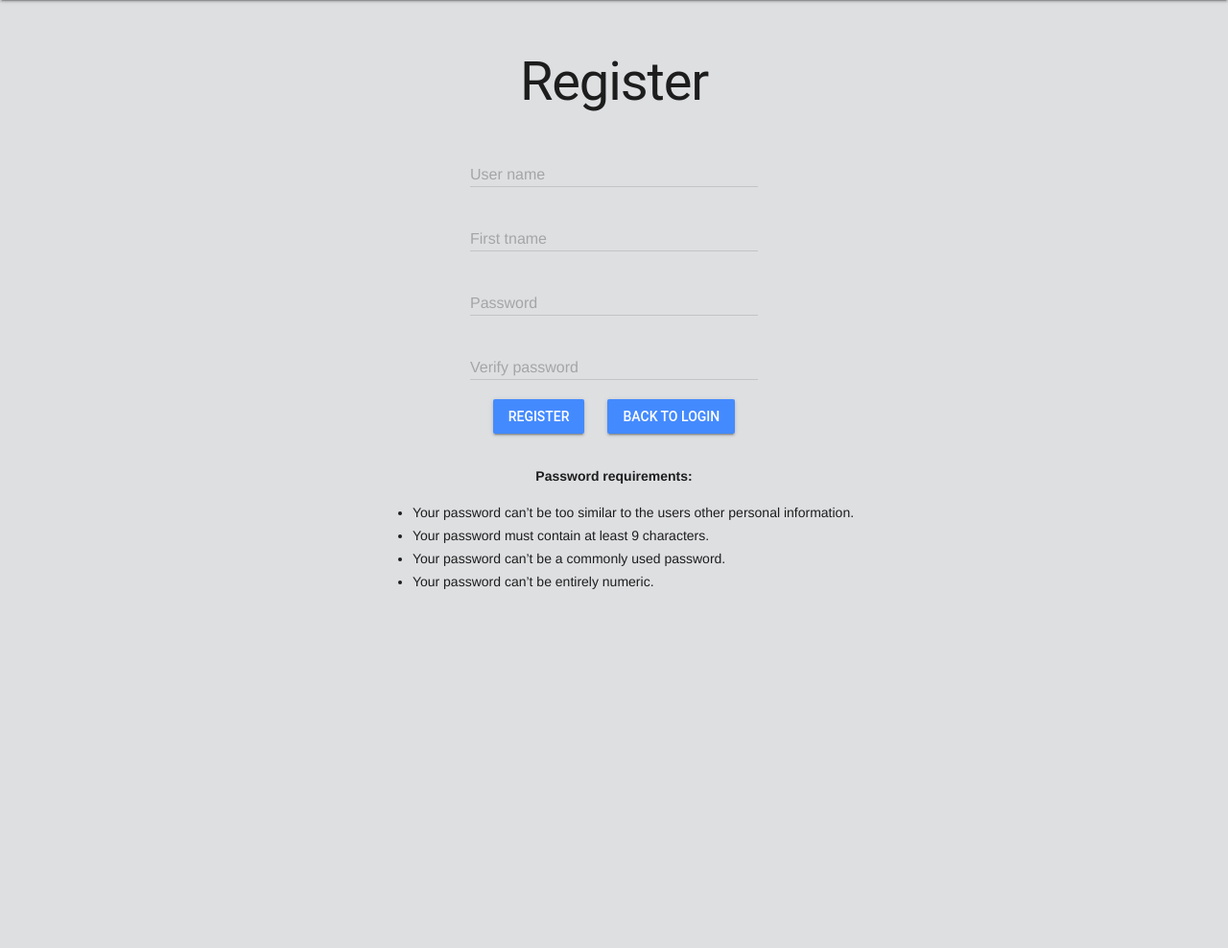
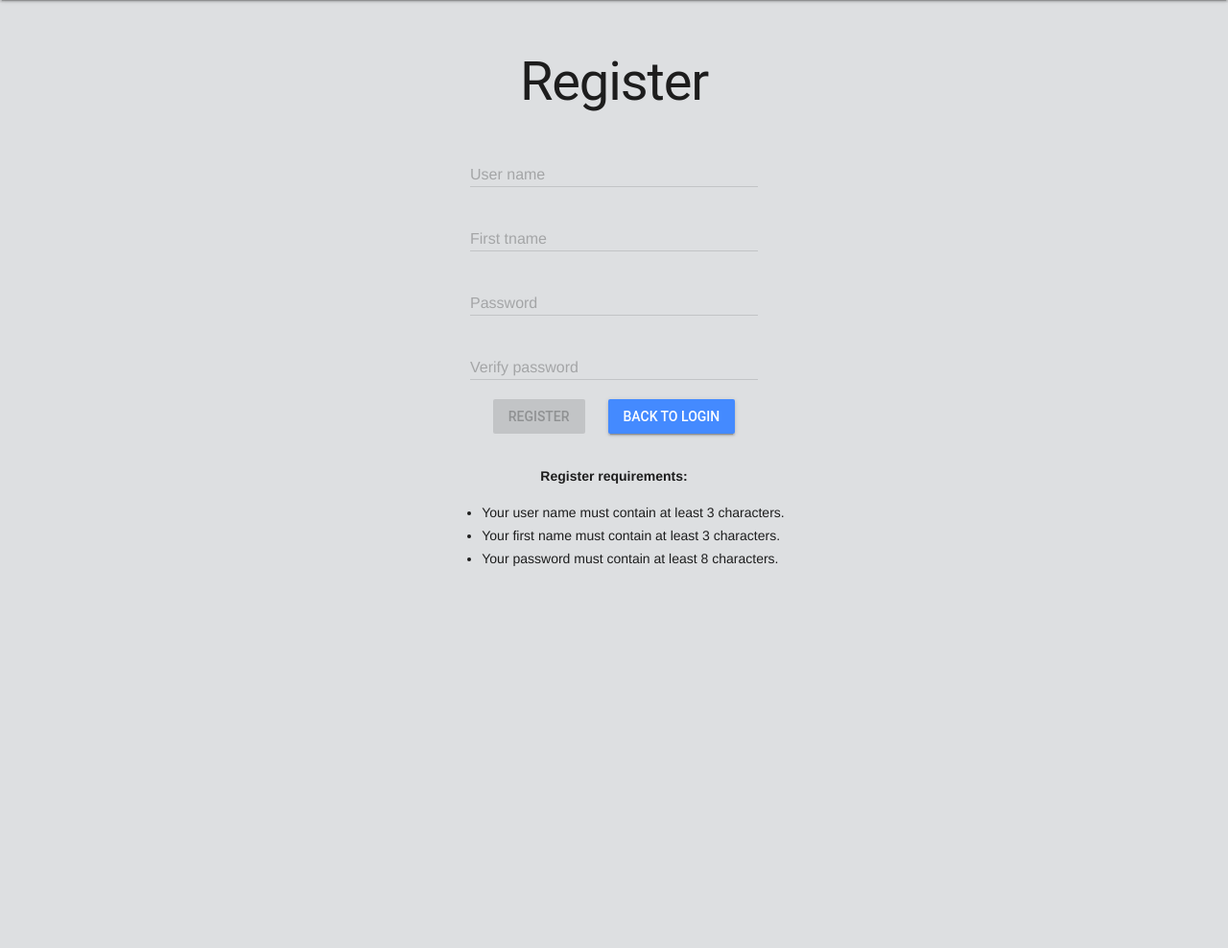
Before and after one commit to christian-grund/Django-ChatApp, a Django app: page /register/ in a window 1280 px wide. Shown: the part 64-1052 px from the top of the page at 96% size. Run offline with Django 5.2, Linux system fonts and the light colour scheme.

Commit message:
Changed registration requirements

```diff
--- a/chat/templates/auth/register.html
+++ b/chat/templates/auth/register.html
@@ -7,43 +7,49 @@
             <input class="mdl-textfield__input"
                    type="text"
                    id="regUsername"
-                   name="username" />
+                   name="username"
+                   onkeyup="enableBtn()"/>
             <label class="mdl-textfield__label" for="regUsername">User name</label>
         </div>
         <div class="mdl-textfield mdl-js-textfield mdl-textfield--floating-label">
             <input class="mdl-textfield__input"
                    type="text"
                    id="regFirstName"
-                   name="first_name" />
+                   name="first_name"
+                   onkeyup="enableBtn()"
+                   />
             <label class="mdl-textfield__label" for="regFirstName">First tname</label>
         </div>
         <div class="mdl-textfield mdl-js-textfield mdl-textfield--floating-label">
             <input class="mdl-textfield__input"
                    type="password"
                    id="regPassword"
-                   name="password1" />
+                   name="password1"
+                   onkeyup="enableBtn()"
+                   />
             <label class="mdl-textfield__label" for="regPassword">Password</label>
         </div>
         <div class="mdl-textfield mdl-js-textfield mdl-textfield--floating-label">
             <input class="mdl-textfield__input"
                    type="password"
                    id="regVerifyPassword"
-                   name="password2" />
+                   name="password2"
+                   onkeyup="enableBtn()"
+                   />
+
             <label class="mdl-textfield__label" for="regVerifyPassword">Verify password</label>
         </div>
         <div class="btns-bottom">
-            <button class="mdl-button mdl-js-button mdl-button--raised mdl-js-ripple-effect mdl-button--accent">Register</button>
+            <button class="mdl-button mdl-js-button mdl-button--raised mdl-js-ripple-effect mdl-button--accent" disabled id="registerBtn">Register</button>
             <a href="{% url 'login' %}?next=/chat/"
                class="mdl-button mdl-js-button mdl-button--raised mdl-js-ripple-effect mdl-button--accent"> Back to login </a>
         </div>
-        {% comment %} <button type="submit" class="btn btn-success">Register</button> {% endcomment %}
         <div class="pw-requirements">
-            <p>Password requirements:</p>
+            <p>Register requirements:</p>
             <ul>
-                <li>Your password can’t be too similar to the users other personal information.</li>
-                <li>Your password must contain at least 9 characters.</li>
-                <li>Your password can’t be a commonly used password.</li>
-                <li>Your password can’t be entirely numeric.</li>
+                <li>Your user name must contain at least 3 characters.</li>
+                <li>Your first name must contain at least 3 characters.</li>
+                <li>Your password must contain at least 8 characters.</li>
             </ul>
         </div>
     </form>
@@ -52,4 +58,22 @@
             {% for message in messages %}<li>{{ message }}</li>{% endfor %}
         </ul>
     {% endif %}
+    <script>
+        function enableBtn() {
+            let btn = document.getElementById("registerBtn");
+            let username = document.getElementById("regUsername").value;
+            let firstname = document.getElementById("regFirstName").value;
+            let pw = document.getElementById("regPassword").value;
+            let pw_confirm = document.getElementById("regVerifyPassword").value;
+            console.log(username.length >= 3)
+            console.log()
+            console.log()
+
+            if ((username.length >= 3 && firstname.length >= 3 && pw.length >= 8 && pw_confirm.length >= 8 && pw == pw_confirm)) {
+              btn.disabled = false;
+            } else {
+                btn.disabled = true;
+            }
+          }
+    </script>
 {% endblock content %}
```
Also changed, not shown: first_django_app/settings.py (+10 -10 lines), db.sqlite3.
